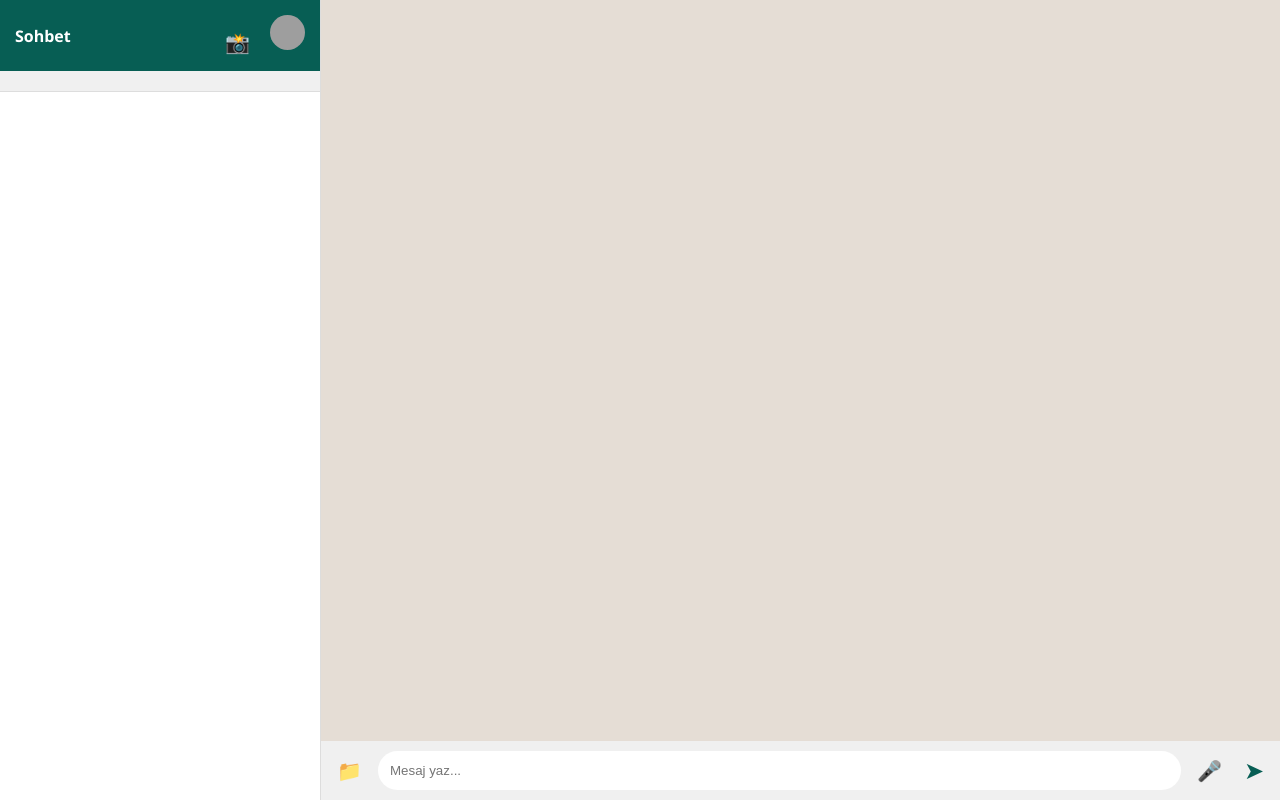
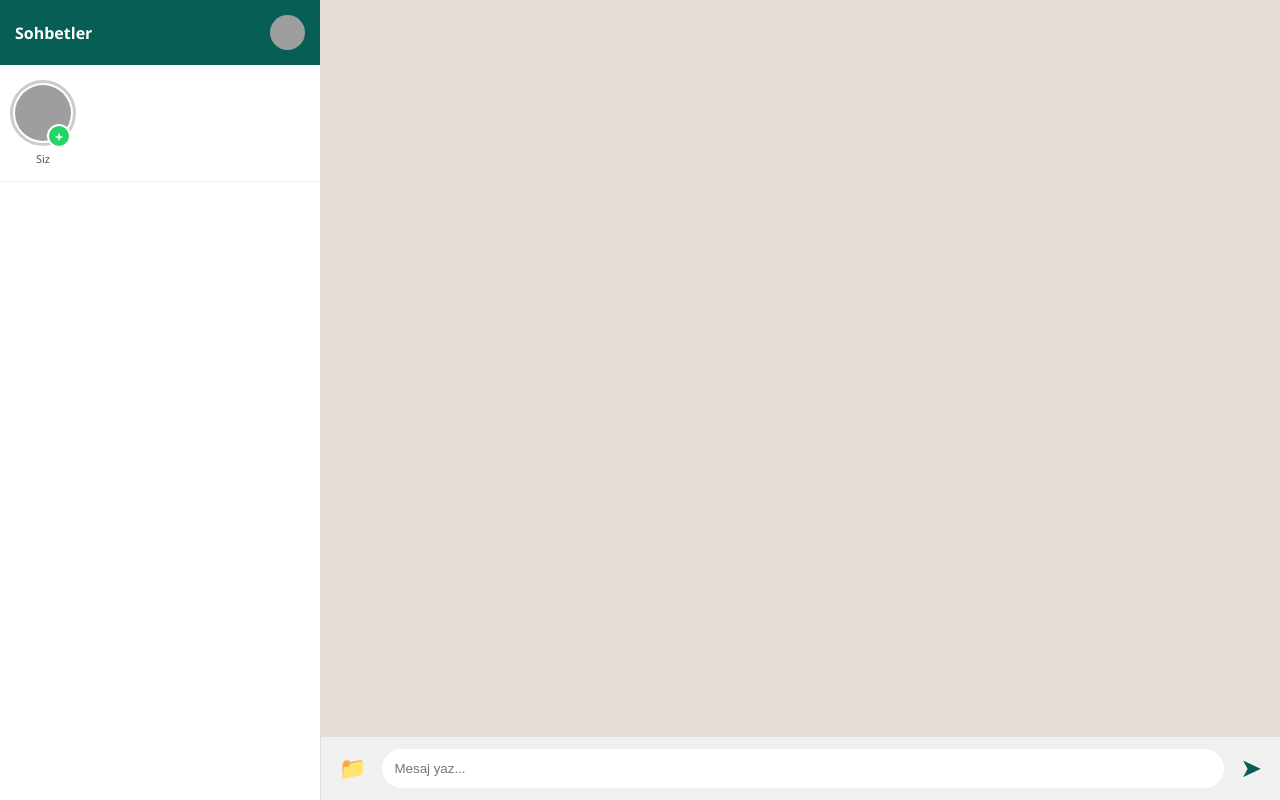
Before and after one commit to bollulu/sohbetimiz, a Flask app: page /chat in a window 1280 px wide. Run offline with Flask 3, Linux system fonts and the light colour scheme; the visitor is signed in with stand-in values (Sample User, id 1); some libraries are stand-ins or nearby versions; grey boxes are pictures that could not be loaded.

Commit message:
Update chat.html

```diff
--- a/templates/chat.html
+++ b/templates/chat.html
@@ -1,114 +1,133 @@
 <!DOCTYPE html>
 <html>
 <head>
-    <title>Ultra Chat 2026</title>
+    <title>Ultra Sohbet 2026</title>
     <meta name="viewport" content="width=device-width, initial-scale=1, maximum-scale=1">
     <script src="https://cdnjs.cloudflare.com/ajax/libs/socket.io/4.0.1/socket.io.js"></script>
     <style>
         :root { --wa-green: #075e54; --wa-light: #dcf8c6; --bg: #e5ddd5; --tick-blue: #34b7f1; }
         body { font-family: 'Segoe UI', sans-serif; margin: 0; display: flex; height: 100vh; background: var(--bg); overflow: hidden; }
 
-        /* Side Panel & Stories */
         #side-panel { width: 320px; background: white; border-right: 1px solid #ddd; display: flex; flex-direction: column; }
-        #story-bar { display: flex; padding: 10px; gap: 10px; overflow-x: auto; background: #f0f0f0; border-bottom: 1px solid #ddd; }
-        .story-circle { min-width: 60px; height: 60px; border-radius: 50%; border: 3px solid #25D366; cursor: pointer; object-fit: cover; }
 
-        /* Chat Area */
+        /* HİKAYE BARI TASARIMI */
+        #story-bar { display: flex; padding: 15px 10px; gap: 15px; overflow-x: auto; background: white; border-bottom: 1px solid #eee; align-items: center; }
+        .story-container { display: flex; flex-direction: column; align-items: center; min-width: 65px; position: relative; cursor: pointer; }
+        .story-circle { width: 56px; height: 56px; border-radius: 50%; border: 3px solid #25D366; object-fit: cover; padding: 2px; }
+        .story-name { font-size: 11px; margin-top: 5px; color: #555; max-width: 65px; overflow: hidden; text-overflow: ellipsis; white-space: nowrap; }
+
+        /* EKLE (+) BUTONU */
+        .add-story-btn { position: absolute; bottom: 18px; right: 5px; width: 20px; height: 20px; background: #25D366; border-radius: 50%; border: 2px solid white; color: white; display: flex; align-items: center; justify-content: center; font-weight: bold; font-size: 14px; }
+
         #main-chat { flex: 1; display: flex; flex-direction: column; }
-        #chat-area { flex: 1; overflow-y: auto; padding: 15px; display: flex; flex-direction: column; gap: 8px; }
-        .msg-wrap { display: flex; align-items: flex-end; gap: 6px; max-width: 85%; margin-bottom: 4px; }
+        #chat-area { flex: 1; overflow-y: auto; padding: 15px; display: flex; flex-direction: column; gap: 10px; }
+        .msg-wrap { display: flex; align-items: flex-end; gap: 8px; max-width: 80%; }
         .sent-wrap { align-self: flex-end; flex-direction: row-reverse; }
-        .avatar-chat { width: 30px; height: 30px; border-radius: 50%; object-fit: cover; }
-        .msg { padding: 8px 12px; border-radius: 15px; font-size: 14px; position: relative; box-shadow: 0 1px 1px rgba(0,0,0,0.1); }
+        .avatar-chat { width: 32px; height: 32px; border-radius: 50%; object-fit: cover; }
+        .msg { padding: 8px 12px; border-radius: 12px; font-size: 14px; box-shadow: 0 1px 2px rgba(0,0,0,0.1); }
         .sent { background: var(--wa-light); }
         .received { background: white; }
         .tick { font-size: 12px; margin-left: 4px; color: #999; }
         .read { color: var(--tick-blue) !important; }
 
-        /* Video Overlay */
-        #video-overlay { display: none; position: fixed; top: 0; left: 0; width: 100%; height: 100%; background: #000; z-index: 9999; }
-        #local-video { position: absolute; bottom: 20px; right: 20px; width: 100px; height: 140px; border: 2px solid white; border-radius: 8px; transform: scaleX(-1); }
-
-        .recording { color: #ff3b30; animation: pulse 1s infinite; }
-        @keyframes pulse { 0%, 100% { opacity: 1; } 50% { opacity: 0.5; } }
+        /* HİKAYE MODAL */
+        #story-modal { display:none; position:fixed; top:0; left:0; width:100%; height:100%; background:#000; z-index:10000; flex-direction:column; align-items:center; justify-content:center; }
+        #story-content-box { position: relative; width: 100%; max-width: 450px; height: 80%; display: flex; align-items: center; justify-content: center; }
+        #story-img { max-width: 100%; max-height: 100%; border-radius: 8px; }
+        .viewer-list { position: absolute; bottom: -60px; color: white; font-size: 13px; text-align: center; width: 100%; }
+        .close-story { position: absolute; top: 20px; right: 20px; color: white; font-size: 30px; cursor: pointer; }
     </style>
 </head>
 <body>
 
 <div id="side-panel">
     <div style="padding:15px; background:var(--wa-green); color:white; display:flex; justify-content:space-between; align-items:center;">
-        <b>Sohbet</b>
-        <div>
-            <button onclick="document.getElementById('storyIn').click()" style="background:none; border:none; color:white; font-size:20px; cursor:pointer;">📸</button>
-            <img src="{{ user.avatar }}" id="my-avatar" style="width:35px; height:35px; border-radius:50%; cursor:pointer; margin-left:10px;" onclick="document.getElementById('pIn').click()">
-        </div>
+        <b>Sohbetler</b>
+        <img src="{{ user.avatar }}" id="top-avatar" style="width:35px; height:35px; border-radius:50%; cursor:pointer;" onclick="document.getElementById('pIn').click()">
+        <input type="file" id="pIn" style="display:none" onchange="changeProfile(this)" accept="image/*">
     </div>
 
     <div id="story-bar">
-        <input type="file" id="storyIn" style="display:none" onchange="addStory(this)">
-        <input type="file" id="pIn" style="display:none" onchange="changeProfile(this)">
+        <div class="story-container" onclick="document.getElementById('storyIn').click()">
+            <img src="{{ user.avatar }}" class="story-circle" style="border-color: #ccc;">
+            <div class="add-story-btn">+</div>
+            <span class="story-name">Siz</span>
+            <input type="file" id="storyIn" style="display:none" onchange="addStory(this)" accept="image/*">
+        </div>
+        <div id="other-stories" style="display:flex; gap:15px;"></div>
     </div>
 
     <div id="user-list" style="overflow-y:auto; flex:1;"></div>
 </div>
 
 <div id="main-chat">
-    <div id="chat-area" onscroll="markRead()"></div>
-
-    <div style="background:#f0f0f0; padding:10px; display:flex; align-items:center; gap:10px;">
-        <button onclick="document.getElementById('fIn').click()" style="border:none; background:none; font-size:20px; cursor:pointer;">📁</button>
-        <input type="file" id="fIn" style="display:none" onchange="upMedia(this)">
+    <div id="chat-area"></div>
+    <div style="background:#f0f0f0; padding:12px; display:flex; align-items:center; gap:10px;">
+        <button onclick="document.getElementById('fIn').click()" style="border:none; background:none; font-size:22px; cursor:pointer;">📁</button>
+        <input type="file" id="fIn" style="display:none" onchange="upMedia(this)" accept="image/*">
         <input type="text" id="mIn" style="flex:1; padding:12px; border-radius:25px; border:none;" placeholder="Mesaj yaz..." onkeydown="if(event.key==='Enter') sendMsg()">
-        <button id="mic-btn" onclick="toggleMic()" style="border:none; background:none; font-size:20px; cursor:pointer;">🎤</button>
-        <button onclick="sendMsg()" style="border:none; background:none; font-size:24px; cursor:pointer; color:var(--wa-green);">➤</button>
+        <button onclick="sendMsg()" style="border:none; background:none; font-size:26px; cursor:pointer; color:var(--wa-green);">➤</button>
     </div>
 </div>
 
-<div id="video-overlay">
-    <video id="remote-video" style="width:100%; height:100%; object-fit:cover;" autoplay playsinline></video>
-    <video id="local-video" autoplay playsinline muted></video>
-    <button onclick="location.reload()" style="position:fixed; bottom:30px; left:50%; transform:translateX(-50%); padding:15px 40px; border-radius:30px; background:#ff3b30; color:white; border:none; cursor:pointer; font-size:18px;">Kapat</button>
-    <button id="v-switch" onclick="switchCam()" style="position:fixed; bottom:30px; right:30px; padding:15px; border-radius:50%; background:#444; color:white; border:none; display:none;">🔄</button>
+<div id="story-modal">
+    <span class="close-story" onclick="closeStory()">&times;</span>
+    <div id="story-content-box">
+        <img id="story-img" src="">
+        <div class="viewer-list">
+            <b id="owner-label"></b><br>
+            👀 <span id="viewer-names">Kimse yok</span>
+        </div>
+    </div>
 </div>
 
 <script>
     const socket = io();
     const myName = "{{ user.username }}";
-    let currentRoom = "Genel", mediaRecorder, audioChunks = [], localStream, peerConnection, currentFacing = "user", targetUser = "";
-    const isMobile = /iPhone|iPad|iPod|Android/i.test(navigator.userAgent);
-    if(isMobile) document.getElementById('v-switch').style.display = 'block';
+    let currentRoom = "Genel";
 
-    // 1. PROFİL VE HİKAYE
-    function changeProfile(input) {
-        const reader = new FileReader();
-        reader.onload = e => {
-            document.getElementById('my-avatar').src = e.target.result;
-            socket.emit('update_profile_pic', {avatar: e.target.result});
-        };
-        reader.readAsDataURL(input.files[0]);
+    // --- HİKAYE SİSTEMİ ---
+    function addStory(input) {
+        if(input.files[0]) {
+            const r = new FileReader();
+            r.onload = e => socket.emit('add_story', {image: e.target.result});
+            r.readAsDataURL(input.files[0]);
+        }
     }
 
-    function addStory(input) {
-        const reader = new FileReader();
-        reader.onload = e => socket.emit('add_story', {image: e.target.result});
-        reader.readAsDataURL(input.files[0]);
+    function showStory(stories, owner) {
+        const s = stories[stories.length - 1]; // Son hikayeyi göster
+        document.getElementById('story-img').src = s.content;
+        document.getElementById('owner-label').innerText = (owner === myName ? "Siz" : owner) + " adlı kişinin hikayesi";
+
+        const views = s.views.map(v => v === myName ? "Siz" : v);
+        document.getElementById('viewer-names').innerHTML = views.length > 0 ? views.join(', ') : "Henüz kimse görmedi";
+
+        document.getElementById('story-modal').style.display = 'flex';
+        if(owner !== myName) socket.emit('view_story', {story_id: s.id});
+    }
+
+    function closeStory() {
+        document.getElementById('story-modal').style.display = 'none';
     }
 
     socket.on('story_list', data => {
-        const bar = document.getElementById('story-bar');
-        const fileInputs = bar.querySelectorAll('input');
-        bar.innerHTML = '';
-        fileInputs.forEach(i => bar.appendChild(i));
-        for(let u in data) {
-            const img = document.createElement('img');
-            img.src = data[u].avatar;
-            img.className = 'story-circle';
-            img.onclick = () => alert(u + " hikayesi görüntüleniyor (Geliştirilebilir)");
-            bar.appendChild(img);
+        const otherStories = document.getElementById('other-stories');
+        otherStories.innerHTML = '';
+        for(let user in data) {
+            if(user === myName) continue; // Kendi hikayeni sadece "+" kısmından gör
+            const container = document.createElement('div');
+            container.className = 'story-container';
+            container.onclick = () => showStory(data[user].stories, user);
+            container.innerHTML = `
+                <img src="${data[user].avatar}" class="story-circle">
+                <span class="story-name">${user}</span>
+            `;
+            otherStories.appendChild(container);
         }
     });
 
-    // 2. MESAJLAŞMA
+    // --- MESAJLAŞMA ---
     function sendMsg() {
         const i = document.getElementById('mIn');
         if(i.value.trim()) { socket.emit('message', {msg: i.value, type:'text', room:currentRoom}); i.value=''; }
@@ -117,99 +136,40 @@
     function addMsg(d) {
         const area = document.getElementById('chat-area');
         const isMe = d.user === myName;
+        const displayName = isMe ? "Siz" : d.user;
         const wrap = document.createElement('div');
         wrap.className = `msg-wrap ${isMe ? 'sent-wrap' : ''}`;
 
         let content = d.msg;
-        if(d.type === 'audio') content = `<audio controls src="${d.msg}"></audio>`;
-        else if(d.type === 'image') content = `<img src="${d.msg}" style="max-width:220px; border-radius:10px;">`;
+        if(d.type === 'image') content = `<img src="${d.msg}" style="max-width:230px; border-radius:10px;">`;
 
-        let ticks = isMe ? `<span class="tick ${d.is_read ? 'read' : ''}">${d.is_read ? '✓✓' : '✓'}</span>` : "";
-
-        wrap.innerHTML = `<img src="${d.avatar}" class="avatar-chat"><div class="msg ${isMe ? 'sent' : 'received'}">${content}<div style="text-align:right; font-size:9px; color:#999; margin-top:2px;">${d.time} ${ticks}</div></div>`;
+        wrap.innerHTML = `
+            <img src="${d.avatar}" class="avatar-chat">
+            <div class="msg ${isMe ? 'sent' : 'received'}">
+                <div style="font-size:11px; font-weight:bold; color:var(--wa-green); margin-bottom:3px;">${displayName}</div>
+                ${content}
+                <div style="text-align:right; font-size:9px; color:#999; margin-top:4px;">${d.time} ${isMe ? `<span class="tick ${d.is_read ? 'read' : ''}">${d.is_read ? '✓✓' : '✓'}</span>` : ''}</div>
+            </div>`;
         area.appendChild(wrap); area.scrollTop = area.scrollHeight;
     }
 
-    function markRead() { socket.emit('mark_as_read', {room: currentRoom}); }
-    window.onfocus = markRead;
-    socket.on('messages_read_update', d => {
-        if(d.room === currentRoom) document.querySelectorAll('.sent .tick').forEach(t => { t.innerHTML = '✓✓'; t.classList.add('read'); });
-    });
-
-    // 3. SES KAYDI
-    async function toggleMic() {
-        const btn = document.getElementById('mic-btn');
-        if (!mediaRecorder || mediaRecorder.state === "inactive") {
-            const stream = await navigator.mediaDevices.getUserMedia({ audio: true });
-            mediaRecorder = new MediaRecorder(stream);
-            audioChunks = [];
-            mediaRecorder.ondataavailable = e => audioChunks.push(e.data);
-            mediaRecorder.onstop = () => {
-                const blob = new Blob(audioChunks, { type: 'audio/webm' });
-                const reader = new FileReader();
-                reader.onloadend = () => socket.emit('message', { msg: reader.result, type: 'audio', room: currentRoom });
-                reader.readAsDataURL(blob);
-                stream.getTracks().forEach(t => t.stop());
-            };
-            mediaRecorder.start(); btn.classList.add('recording');
-        } else { mediaRecorder.stop(); btn.classList.remove('recording'); }
+    function upMedia(input) {
+        const r = new FileReader();
+        r.onload = e => socket.emit('message', {msg: e.target.result, type: 'image', room: currentRoom});
+        r.readAsDataURL(input.files[0]);
     }
 
-    function upMedia(input) {
-        const reader = new FileReader();
-        reader.onload = e => socket.emit('message', {msg: e.target.result, type: 'image', room: currentRoom});
-        reader.readAsDataURL(input.files[0]);
-    }
-
-    // 4. GÖRÜNTÜLÜ ARAMA (WebRTC)
-    async function initCam(mode) {
-        if(localStream) localStream.getTracks().forEach(t => t.stop());
-        localStream = await navigator.mediaDevices.getUserMedia({video: isMobile ? {facingMode: mode} : true, audio: true});
-        document.getElementById('local-video').srcObject = localStream;
-    }
-
-    async function switchCam() {
-        currentFacing = currentFacing === "user" ? "environment" : "user";
-        await initCam(currentFacing);
-        document.getElementById('local-video').style.transform = currentFacing === "user" ? "scaleX(-1)" : "scaleX(1)";
-    }
-
-    async function startCall(to) {
-        targetUser = to; document.getElementById('video-overlay').style.display = 'block';
-        await initCam("user");
-        peerConnection = new RTCPeerConnection({iceServers:[{urls:"stun:stun.l.google.com:19302"}]});
-        localStream.getTracks().forEach(t => peerConnection.addTrack(t, localStream));
-        peerConnection.onicecandidate = e => e.candidate && socket.emit('ice-candidate', {candidate:e.candidate, to:targetUser});
-        peerConnection.ontrack = e => document.getElementById('remote-video').srcObject = e.streams[0];
-        const offer = await peerConnection.createOffer();
-        await peerConnection.setLocalDescription(offer);
-        socket.emit('call-user', {offer:offer, to:targetUser});
-    }
-
-    // Socket Dinleyiciler
     socket.on('message', d => addMsg(d));
-    socket.on('history', h => { document.getElementById('chat-area').innerHTML=''; h.forEach(addMsg); markRead(); });
+    socket.on('history', h => { document.getElementById('chat-area').innerHTML=''; h.forEach(addMsg); });
     socket.on('user_list', users => {
         const list = document.getElementById('user-list'); list.innerHTML = '';
         for(let u in users) {
-            list.innerHTML += `<div class="user-row"><img src="${users[u]}" style="width:40px; height:40px; border-radius:50%;"><div style="flex:1"><b>${u}</b></div>${u!==myName ? `<button onclick="startCall('${u}')" style="background:none; border:none; font-size:20px; cursor:pointer;">📞</button>` : ''}</div>`;
+            list.innerHTML += `<div style="padding:12px; border-bottom:1px solid #eee; display:flex; align-items:center; gap:10px;">
+                <img src="${users[u]}" style="width:40px; height:40px; border-radius:50%;">
+                <b>${u === myName ? u + ' (Siz)' : u}</b>
+            </div>`;
         }
     });
-    socket.on('call-made', async d => {
-        if(confirm(d.from + " arıyor...")) {
-            targetUser = d.from; document.getElementById('video-overlay').style.display = 'block';
-            await initCam("user");
-            peerConnection = new RTCPeerConnection({iceServers:[{urls:"stun:stun.l.google.com:19302"}]});
-            localStream.getTracks().forEach(t => peerConnection.addTrack(t, localStream));
-            peerConnection.ontrack = e => document.getElementById('remote-video').srcObject = e.streams[0];
-            await peerConnection.setRemoteDescription(new RTCSessionDescription(d.offer));
-            const answer = await peerConnection.createAnswer();
-            await peerConnection.setLocalDescription(answer);
-            socket.emit('make-answer', {answer:answer, to:targetUser});
-        }
-    });
-    socket.on('answer-made', async d => await peerConnection.setRemoteDescription(new RTCSessionDescription(d.answer)));
-    socket.on('ice-candidate', async d => { try { await peerConnection.addIceCandidate(new RTCIceCandidate(d.candidate)); } catch(e){} });
 
     socket.emit('join', {room: 'Genel'});
 </script>
```
